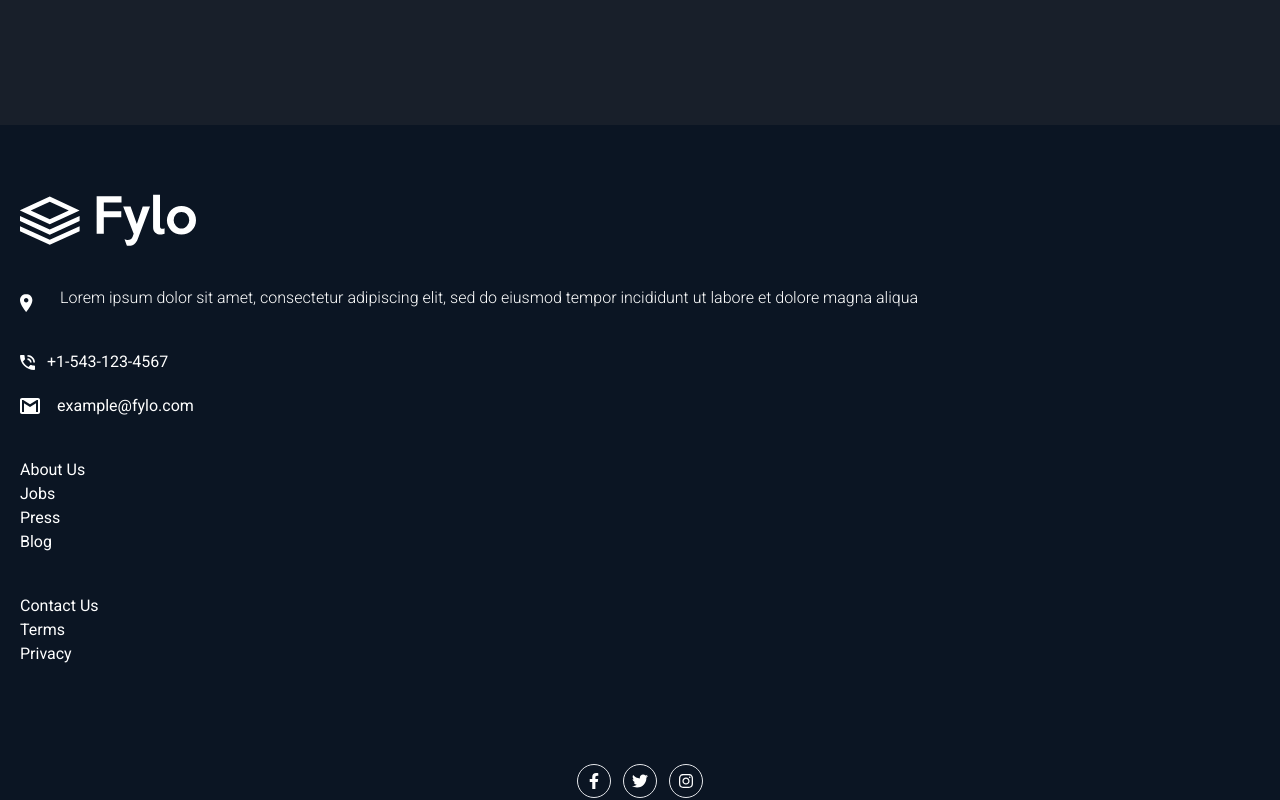
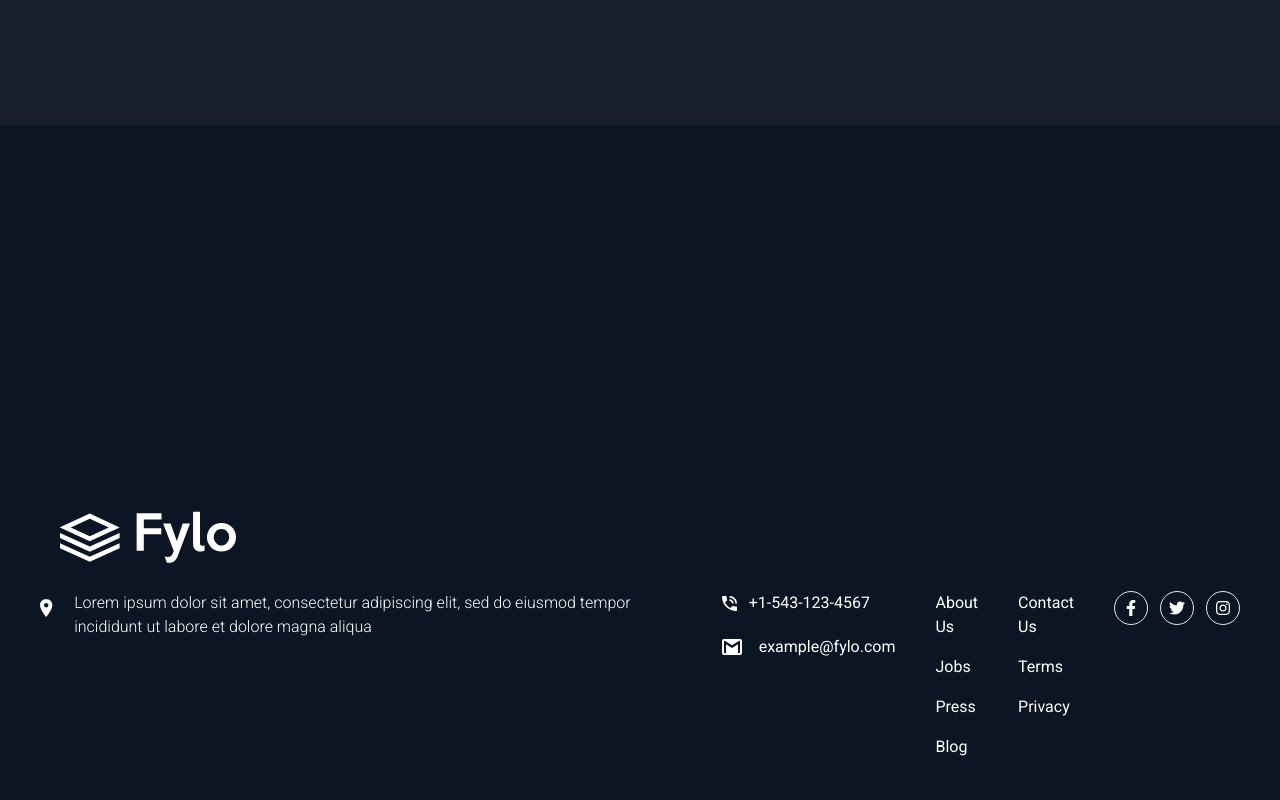
Before and after one commit to code-looney/fylo-landing-page, a React (Vite) app: page / in a window 1280 px wide. Shown: the part 3180-3980 px from the top of the page. Built offline with nearby package versions, Linux system fonts and the light colour scheme.

Commit message:
working on footer component desk

```diff
--- a/src/components/Footer.jsx
+++ b/src/components/Footer.jsx
@@ -9,19 +9,22 @@ import Socials from './Socials';
 const Footer = () => {
 
   return (
-    <Container className='bg-sec text-white h-screen flex outline'>
-        <Container className='w-full flex flex-col gap-10 justify-center'>
-          <Container className='w-52 flex translate-x-[20px]'>
+    <Container className='bg-sec text-white h-[1100px] flex md:justify-center'>
+        <Container className='w-full md:w-[1200px] flex items-end md:items-center'>
+          <Container className='w-full flex flex-col gap-10 md:flex-row'>
+            <Container className='flex flex-col gap-10'>
+              <Container className='w-52 flex translate-x-[20px] md:translate-y-[-80px] md:absolute'>
                 <Logo />
               </Container>
-          <Container className='flex gap-5 pl-5'>
-            <Container className='w-5 relative h-full translate-y-[8px] '>
+              <Container className='flex gap-5 pl-5 md:pl-0'>
+                <Container className='w-5 h-full translate-y-[8px] '>
                   <Icon iconURL='src/images/icon-location.svg' />
               </Container>
                 <Paragraph className='font-thin'>Lorem ipsum dolor sit amet,<br className='block md:hidden' /> consectetur adipiscing elit, sed do<br className='block md:hidden' /> eiusmod tempor incididunt ut labore<br className='block md:hidden' /> et
                   dolore magna aliqua</Paragraph>
               </Container>
-          <Container className='flex flex-col gap-5 pl-5'>
+            </Container>
+            <Container className='flex flex-col gap-5 pl-5 md:pl-0'>
                 <Container className='flex gap-3 items-center'>
                   <Container className='w-[15px]'>
                     <Icon iconURL='src/images/icon-phone.svg' />
@@ -35,23 +38,22 @@ const Footer = () => {
                   <Link>example@fylo.com</Link>
                 </Container>
             </Container>
-          <Container className='flex flex-col gap-10 pl-5'>
-            <Container className='flex flex-col'>
+            <Container className='flex flex-col gap-10 md:flex-row pl-5 md:pl-0'>
+              <Container className='flex flex-col gap-4'>
                   <Link href='#'>About Us</Link>
                   <Link href='#'>Jobs</Link>
                   <Link href='#'>Press</Link>
                   <Link href='#'>Blog</Link>
             </Container>
-
-              <Container className='flex flex-col'>
+                <Container className='flex flex-col gap-4'>
                   <Link href='#'>Contact Us</Link>
                   <Link href='#'>Terms</Link>
                   <Link href='#'>Privacy</Link>
                 </Container>
             </Container>
-
-          <Container className='flex w- h-[150px] items-center justify-center'>
-            <Socials socialClassName='flex gap-3' />
+            <Container className='flex w- h-[150px] items-center md:items-start justify-center'>
+              <Socials className='flex gap-3' />
+            </Container>
           </Container>
         </Container>
     </Container>
--- a/src/components/Socials.jsx
+++ b/src/components/Socials.jsx
@@ -5,17 +5,17 @@ import { FaTwitter } from "react-icons/fa";
 import { FaInstagram } from "react-icons/fa";
 
 const Socials = (props) => {
-    const { socialClassName } = props;
+    const { socialClassName, className } = props;
   return (
-    <Container className={socialClassName}>
+    <Container className={className}>
         <Container className='border hover:border-sub hover:text-sub p-2 rounded-full cursor-pointer'>
-            <FaFacebookF />
+            <FaFacebookF className={socialClassName} />
         </Container>
         <Container className='border hover:border-sub hover:text-sub p-2 rounded-full cursor-pointer'>
-            <FaTwitter />
+            <FaTwitter className={socialClassName} />
         </Container>
         <Container className='border hover:border-sub hover:text-sub p-2 rounded-full cursor-pointer'>
-            <FaInstagram />
+            <FaInstagram className={socialClassName} />
         </Container>
     </Container>
   )
```
Lines whose indentation alone changed are shown as unchanged.
